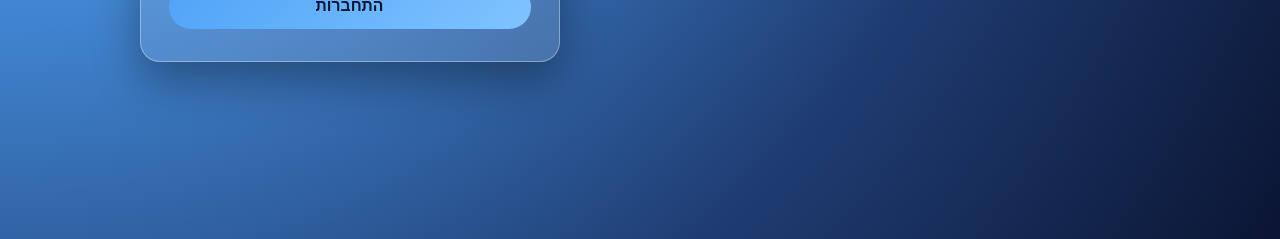
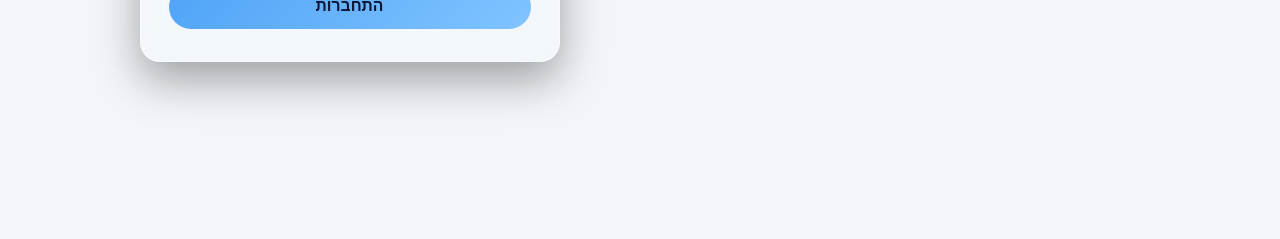
Before and after one commit to Roni-lichtig/sadna, a plain HTML site: page auth.html in a window 1280 px wide. Shown: the part 561-800 px from the top of the page. Drawn offline with nearby package versions, Linux system fonts and the light colour scheme.

Commit message:
Update design_auth.css

```diff
--- a/design_auth.css
+++ b/design_auth.css
@@ -8,16 +8,16 @@ body {
     font-family: "Nunito", system-ui, -apple-system, BlinkMacSystemFont, "Segoe UI", sans-serif;
 }
 
-/* רקע B – צבעוני / gradient מלא */
 .auth-page {
     min-height: 100vh;
     width: 100%;
-    background: radial-gradient(circle at top left, #7fc4ff 0, #4fa3f7 25%, #1f3d73 70%, #0b1533 100%);
+    background: #F2F6FA;
     display: flex;
     align-items: center;
     justify-content: center;
     padding: 24px;
 }
+
 
 /* תוכן מרכזי – שתי עמודות בדסקטופ, אחת במובייל */
 .auth-content {
```
